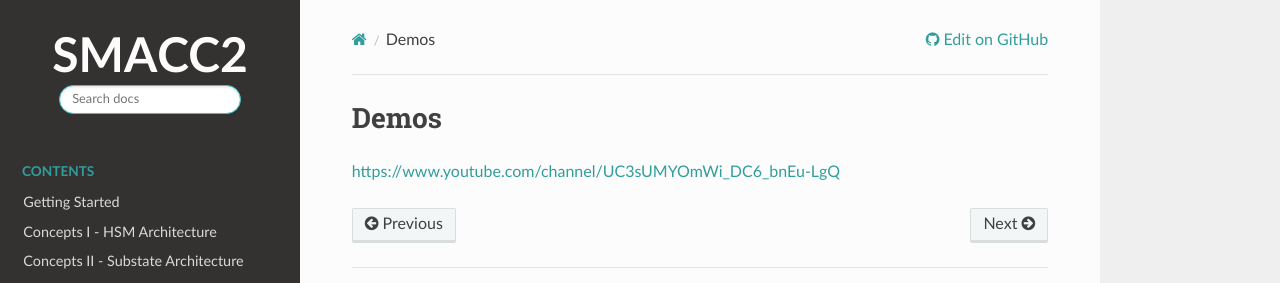
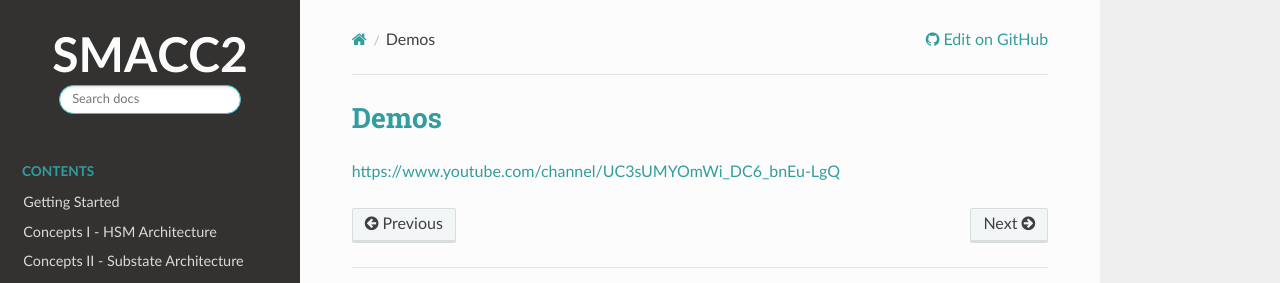
Before and after one commit to robosoft-ai/smacc2_docs, a Sphinx documentation site: the page built from docs/source/demos.rst, in a window 1280 px wide. Shown: the top 283 px of the page. Built offline with Sphinx 7.4.7 and the Read the Docs theme 3.1.0, drawn with Linux system fonts in a browser that asks for light colours; comment, search, counter and statistics services are not loaded.

Commit message:
Update custom.css

```diff
--- a/docs/source/_static/custom.css
+++ b/docs/source/_static/custom.css
@@ -59,3 +59,7 @@
  {
     background: #ecf9f9;
 }
+
+h1 {
+    color: #329d9d;
+}
```
